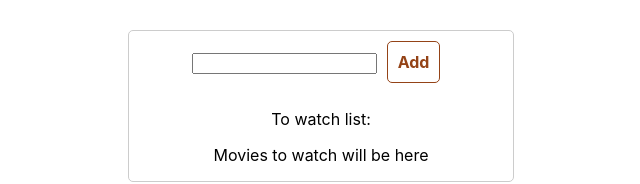
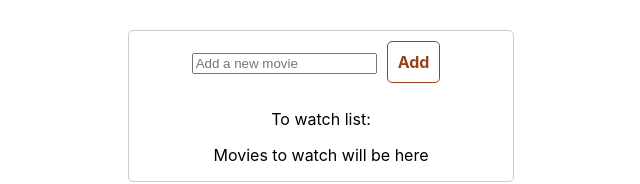
Before and after one commit to dproshutin/homework_58_task1, a React (Create React App) app: page / in a window 1280 px wide. Shown: the top 184 px of the page, without its empty margins (319-959 px from the left). Built offline with nearby package versions, Linux system fonts and the light colour scheme.

Commit message:
Final commit.

```diff
--- a/src/components/Movie/Movie.js
+++ b/src/components/Movie/Movie.js
@@ -4,11 +4,16 @@ import './Movie.css';
 import Button from "../UI/Button/Button";
 
 class Movie extends Component {
+    shouldComponentUpdate(nextProps) {
+        return nextProps.title !== this.props.title;
+    }
+
     render() {
         return (
             <div>
                 <InputField
                     title={this.props.title}
+                    placeholder={null}
                     change={this.props.change}
                 />
                 <Button
--- a/src/components/UI/InputField/InputField.js
+++ b/src/components/UI/InputField/InputField.js
@@ -5,6 +5,7 @@ const InputField = props => {
     return (
         <input
             type="text"
+            placeholder={props.placeholder}
             value={props.title}
             onChange={props.change}
         />
--- a/src/containers/WatchList/WatchList.js
+++ b/src/containers/WatchList/WatchList.js
@@ -11,8 +11,7 @@ savedMovies = JSON.parse(savedMovies) || [];
 class WatchList extends Component {
     state = {
         movies: [...savedMovies],
-        isWatchListEmpty: true,
-        newMovie: ''
+        newMovie: ""
     };
     componentDidUpdate() {
         localStorage.setItem("movies", JSON.stringify(this.state.movies));
@@ -25,10 +24,8 @@ class WatchList extends Component {
     changeMovie = (event, id) => {
         const value = event.target.value;
         this.setState(prevState => {
-            console.log("id", id);
             const movies = [...prevState.movies];
             const index = movies.findIndex(item => id === item.id);
-            console.log(index);
             movies[index].title = value;
             return {movies: movies};
         });
@@ -44,15 +41,17 @@ class WatchList extends Component {
     };
 
     addMovie = () => {
+        if (this.state.newMovie !== "") {
             this.setState(prevState => {
                 const newMovie = {title: prevState.newMovie, id: uuid()};
                 const movies = [...prevState.movies];
                 movies.push(newMovie);
                 return {movies: movies, newMovie: ''};
             });
+        }
+        return;
     };
     render() {
-        console.log(this.state);
         let movieList = null;
 
         if (this.state.movies.length === 0) {
@@ -75,6 +74,7 @@ class WatchList extends Component {
             <div className="WatchListWrapper">
                 <InputField
                     title={this.state.newMovie}
+                    placeholder="Add a new movie"
                     change={this.changeNewMovie}
                 />
                 <Button
```
Lines whose indentation alone changed are shown as unchanged.
